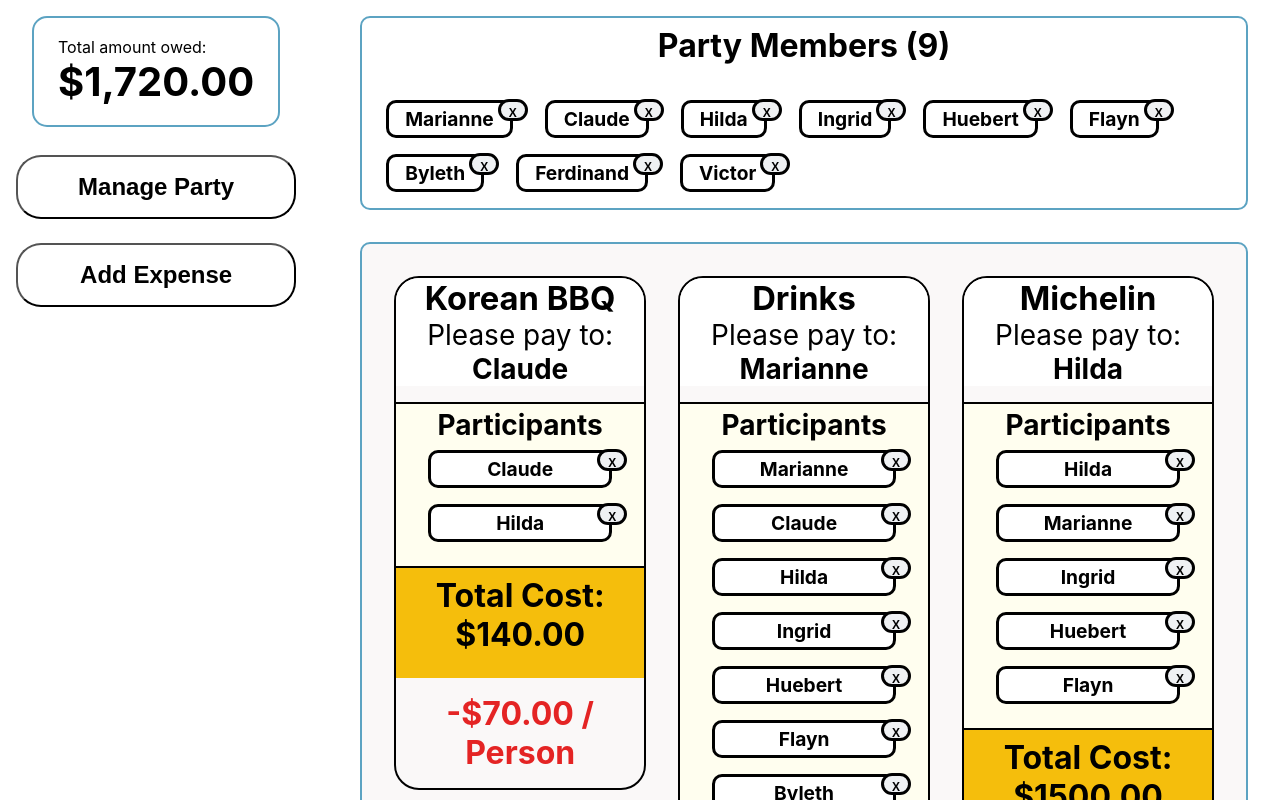
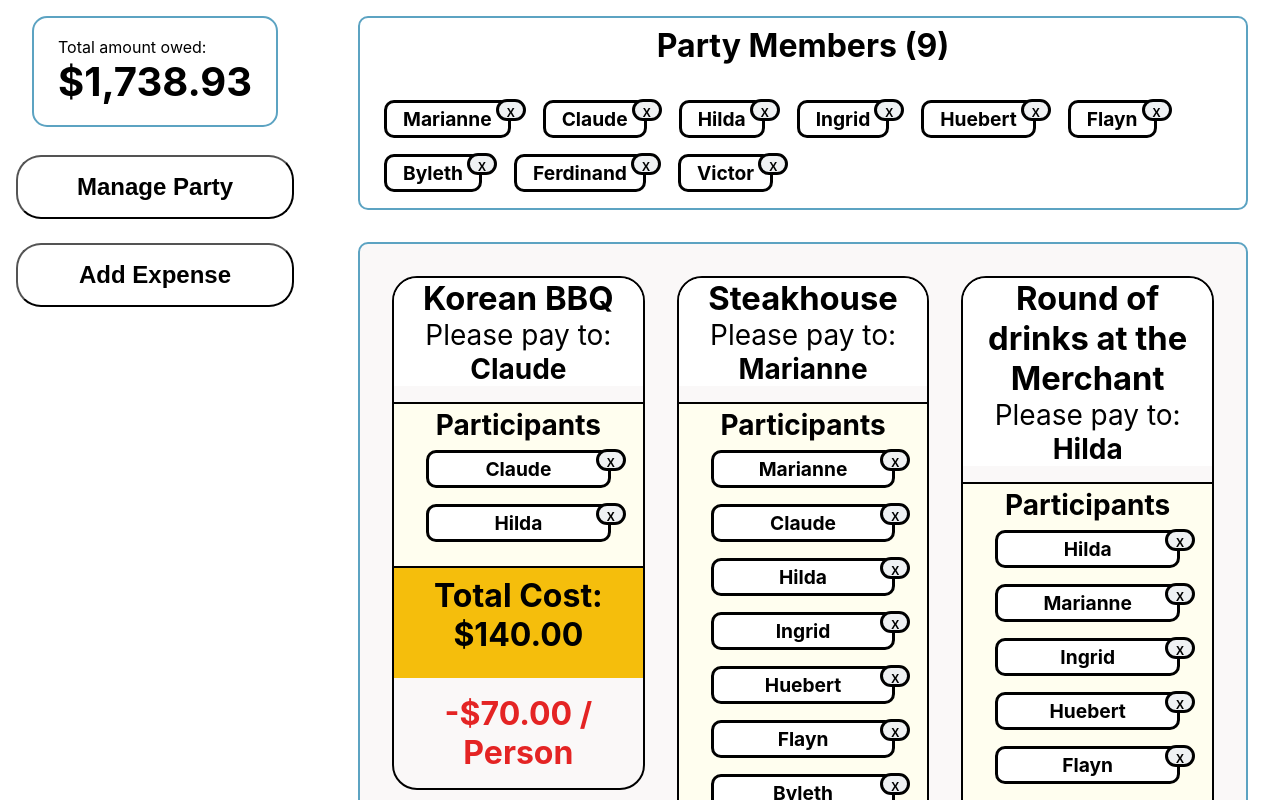
Before and after one commit to WesloTheWeb/SplitBillApp, a React (Create React App) app: page / in a window 1280 px wide. Shown: the top 800 px of the page. Built offline with nearby package versions, Linux system fonts and the light colour scheme.

Commit message:
dummy data improved to stress test content spread

```diff
--- a/src/app/expenseSlice.js
+++ b/src/app/expenseSlice.js
@@ -9,15 +9,15 @@ const initialState = {
             payers: ['Claude', 'Hilda'],
         },
         {
-            expenseName: 'Drinks',
+            expenseName: 'Steakhouse',
             personBeingPaid: 'Marianne',
-            cost: 80,
+            cost: 1500.43,
             payers: ['Marianne', 'Claude', 'Hilda', 'Ingrid', 'Huebert', 'Flayn', 'Byleth', 'Ferdinand', 'Victor'],
         },
         {
-            expenseName: 'Michelin',
+            expenseName: 'Round of drinks at the Merchant',
             personBeingPaid: 'Hilda',
-            cost: 1500,
+            cost: 98.5,
             payers: ['Hilda', 'Marianne', 'Ingrid', 'Huebert', 'Flayn'],
         },
     ]
```
